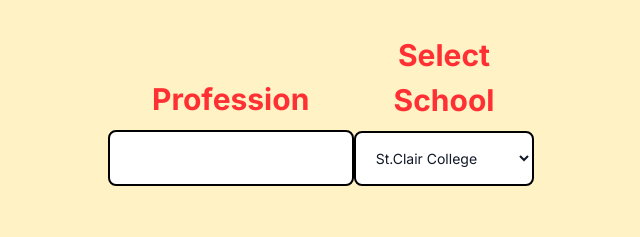
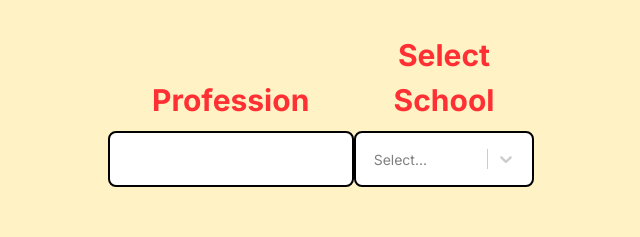
Before and after one commit to Evan-Proulx/RoommateLink-Frontend, a React (Vite) app: page /survey in a window 1280 px wide. Shown: the part 1760-1997 px from the top of the page, without its empty margins (319-959 px from the left). Built offline with nearby package versions, Linux system fonts and the light colour scheme; no server answers; a web font is replaced by a local one.

Commit message:
-Used custom autocomplete input and world university api to search for all canadian universities/colleges in an input with autocomplete. -Added component to survey.

```diff
--- a/package.json
+++ b/package.json
@@ -25,7 +25,8 @@
     "react-dom": "^18.3.1",
     "react-hook-form": "^7.54.2",
     "react-router-dom": "^7.1.5",
-    "react-scroll": "^1.9.2"
+    "react-scroll": "^1.9.2",
+    "react-select": "^5.10.0"
   },
   "devDependencies": {
     "@eslint/js": "^9.17.0",
--- /dev/null
+++ b/src/Components/Survey/CollegeInput.tsx
@@ -0,0 +1,78 @@
+import React, {useEffect, useState} from 'react';
+import Select from 'react-select';
+import axios from "axios";
+
+//Custom styles for the select
+const customStyles = {
+    control: (provided) => ({
+        ...provided,
+        backgroundColor: 'white', // bg-white
+        borderColor: 'black', // border-2 border-black
+        border: '2px solid black',
+        fontSize: '0.875rem', // text-sm
+        borderRadius: '0.5rem', // rounded-lg
+        padding: '.5rem', // p-4
+    }),
+}
+const CollegeInput = ({onSchoolChange}) => {
+    const [isLoading, setIsLoading] = useState(false);
+    const [colleges, setColleges] = useState([]);
+    const [selectedCollege, setSelectedCollege] = useState(null);
+
+    useEffect(() => {
+        //API fetches all the colleges in Canada and stores their names
+        const fetchColleges = async () => {
+            setIsLoading(true);
+            try {
+                // Get all canadian colleges
+                const response = await axios.get('http://universities.hipolabs.com/search?country=canada')
+                const data = await response;
+                //convert data to map of names. The autocomplete input takes in an object so we have to convert the data as a list of objects.
+                const allColleges = data.data.map(college => ({
+                    label: college.name,
+                    value: college.name
+                }))
+
+                setColleges(allColleges);
+            } catch (error) {
+                console.error('Error fetching colleges:', error);
+            } finally {
+                setIsLoading(false);
+            }
+        };
+
+
+        fetchColleges().then(r => console.log());
+    }, []);
+
+
+    //pass set school to parent
+    const handleSetSchool = (school) =>{
+        console.log("Test")
+        //Handles when school is null when the input is cleared.
+        if (school) {
+            setSelectedCollege(school);
+            onSchoolChange(school.value)
+        }else{
+            setSelectedCollege(null);
+            onSchoolChange("none")
+        }
+    }
+
+    //This select uses autocomplete and allows for easy searching for colleges
+    return (
+            <Select
+                styles={customStyles}
+                classNamePrefix="select"
+                options={colleges}
+                isLoading={isLoading}
+                isClearable={true}
+                isSearchable={true}
+                name="colleges"
+                value={selectedCollege}
+                onChange={handleSetSchool} //send set value to parent component
+            />
+    );
+};
+
+export default CollegeInput;
--- a/src/Components/Survey/SurveyAbout.tsx
+++ b/src/Components/Survey/SurveyAbout.tsx
@@ -4,6 +4,7 @@ import {languages} from "../../Languages.ts";
 import AddHobby from "./AddHobby.tsx";
 import MapPopup from "./Survey-Map-Popup.tsx";
 import {getLocation} from "../API/Location.ts";
+import CollegeInput from "./CollegeInput.tsx";
 
 const SurveyAbout = ({ userData, setUserData, searchLocation, setSearchLocation}) => {
     const diets = ["No preference", "Vegetarian", "Vegan", "Halal", "Kosher", "Pescatarian"];
@@ -19,6 +20,10 @@ const SurveyAbout = ({ userData, setUserData, searchLocation, setSearchLocation}
     const handleHobbyChange = (newHobbies) => {
         updateUserData("hobbies", newHobbies);
     };
+
+    const handleSchoolChange = (newSchool) => {
+        updateUserData("school", newSchool);
+    }
 
     //Update changes made to the map coordinates
     const handleLocationChange = (latitude: number, longitude: number) => {
@@ -154,14 +159,7 @@ const SurveyAbout = ({ userData, setUserData, searchLocation, setSearchLocation}
                     <div className={"flex flex-col w-full"}>
                         <label htmlFor="cities" className="block mb-2 header2-text text-center">Select
                             School</label>
-                        <select id="cities"
-                                className="bg-white border-2 border-black text-gray-900 text-sm rounded-lg block w-full p-4"
-                                onChange={(event) => {
-                                    updateUserData("school",event.target.value)
-                                }}>
-                            <option>St.Clair College</option>
-                            <option>University Of Windsor</option>
-                        </select>
+                        <CollegeInput onSchoolChange={handleSchoolChange}/>
                     </div>
                 </section>
 
--- a/src/main.tsx
+++ b/src/main.tsx
@@ -11,6 +11,7 @@ import Survey from "./Components/Survey/Survey.tsx";
 import ProfilePage from "./Components/Profile/ProfilePage.tsx";
 import ErrorPage from "./ErrorPage.tsx";
 import Callback from "./Components/API/Callback.tsx";
+import CollegeInput from "./Components/Survey/CollegeInput.tsx";
 
 // Routes
 const router = createBrowserRouter([
@@ -47,6 +48,10 @@ const router = createBrowserRouter([
         path: '/callback',
         element: <Callback />,
     },
+    {
+        path: '/college',
+        element: <CollegeInput />,
+    },
 
     // Add more routes here
 ]);
```
Also changed, not shown: src/Components/API/Colleges.ts (added), 1 other file (tests, documents, lock files or other folders).
